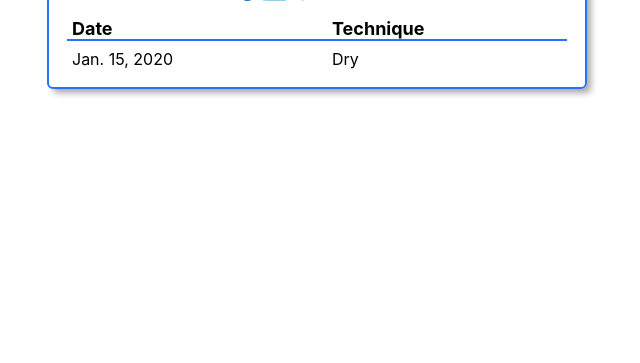
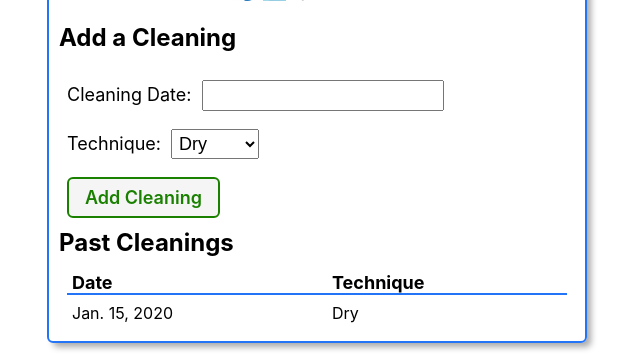
Before and after one commit to gentlevulture/figurecollector, a Django app: page /figures/1/ in a window 1280 px wide. Shown: the part 480-843 px from the top of the page, without its empty margins (323-963 px from the left). Before the commit the page ends 576 px from the top, so only its background shows below. Run offline with Django 3.2, Linux system fonts and the light colour scheme; tables that the repository leaves empty hold one stand-in row (values such as "Sample post").

Commit message:
addCleaningFunctionality

```diff
--- /dev/null
+++ b/main_app/forms.py
@@ -0,0 +1,7 @@
+from django.forms import ModelForm
+from .models import Cleaning
+
+class CleaningForm(ModelForm):
+  class Meta:
+    model = Cleaning
+    fields = ['date', 'technique']
--- a/main_app/templates/figures/detail.html
+++ b/main_app/templates/figures/detail.html
@@ -49,6 +49,16 @@
         alt="q-tip"
       />
     </div>
+    <h3>Add a Cleaning</h3>
+    <form
+      method="post"
+      class="subsection-content"
+    >
+      {% csrf_token %}
+      {{ cleaning_form.as_p }}
+      <button type="submit" class="btn submit">Add Cleaning</button>
+    </form>
+    <h3>Past Cleanings</h3>
     <table>
       <thead>
         <tr><th>Date</th><th>Technique</th></tr>
--- a/main_app/views.py
+++ b/main_app/views.py
@@ -1,6 +1,7 @@
 from django.shortcuts import render
 from django.views.generic.edit import CreateView, UpdateView, DeleteView
 from .models import Figure
+from .forms import CleaningForm
 
 # Create your views here.
 
@@ -16,7 +17,8 @@ def figures_index(request):
 
 def figures_detail(request, figure_id):
   figure = Figure.objects.get(id=figure_id)
-  return render(request, 'figures/detail.html', { 'figure': figure })
+  cleaning_form = CleaningForm()
+  return render(request, 'figures/detail.html', { 'figure': figure, 'cleaning_form': cleaning_form })
 
 class FigureCreate(CreateView):
   model = Figure
```
